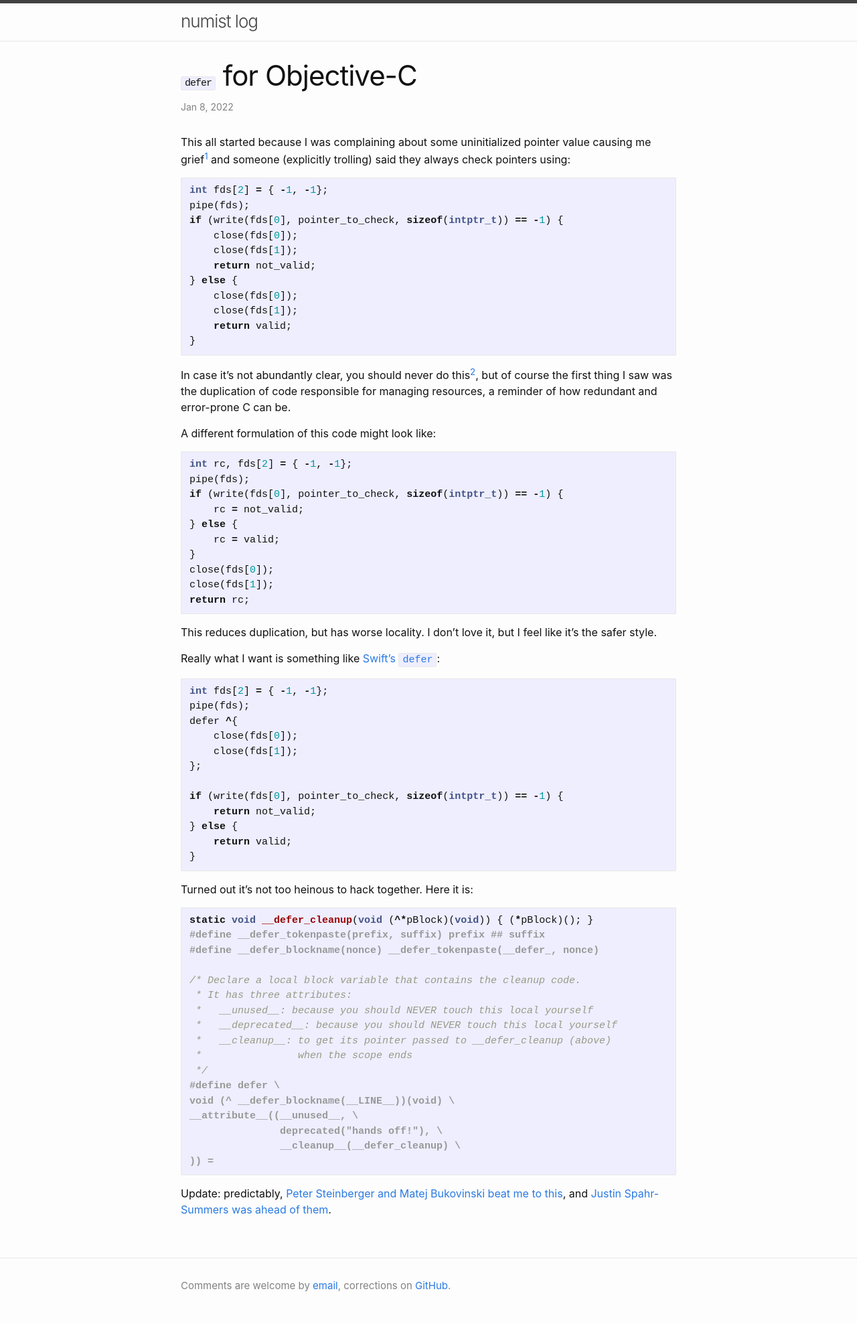
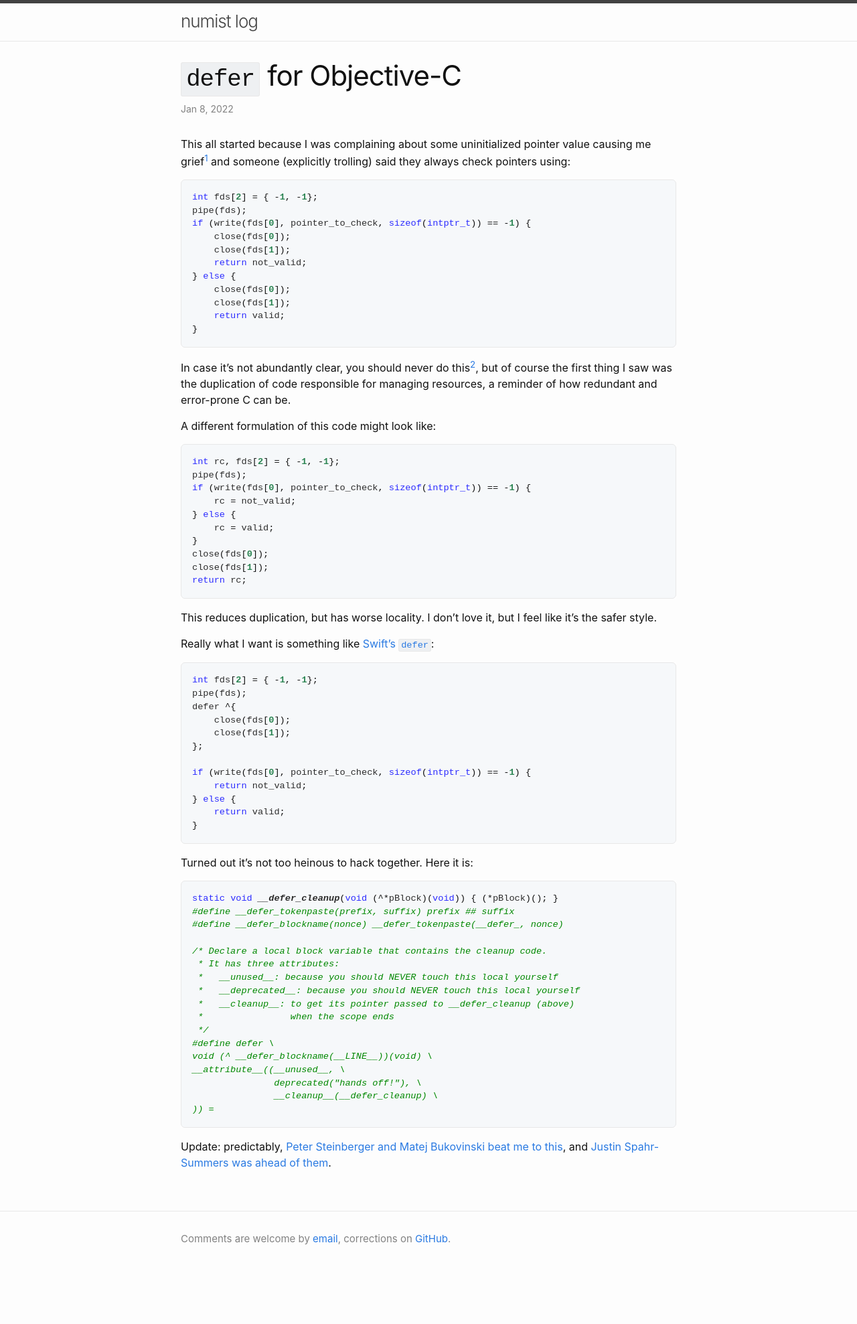
Before and after one commit to numist/numi.st, a Jekyll site: the page built from _posts/2022-01-08-objc-defer.md, in a window 1280 px wide. Shown: the whole page at 67% size. Built offline with Jekyll 4.4.1, drawn with Linux system fonts in a browser that asks for light colours; after the commit the page ends 1906 px from its top, so only the background shows below that.

Commit message:
Update stylesheets with some GitHub flavour and a variant of the sas Pygments style

```diff
--- a/_sass/minima/_base.scss
+++ b/_sass/minima/_base.scss
@@ -148,27 +148,70 @@
  */
 pre,
 code {
-  @include relative-font-size(0.9375);
   border: 1px solid $grey-color-light;
+}
+code,
+tt {
+  padding: .1em .2em;
+  margin: 0;
+  font-size: 85%;
+  background-color: rgba(175,184,193,0.2);
   border-radius: 3px;
-  background-color: #eef;
 }
 
-code {
-  padding: 1px 5px;
+code br,
+tt br {
+  display: none;
 }
 
+del code {
+  text-decoration: inherit;
+}
+
+pre code {
+  font-size: 100%;
+}
+
+.highlight {
+  margin-bottom: 16px;
+}
+
+.highlight pre {
+  margin-bottom: 0;
+  word-break: normal;
+}
+
+.highlight pre,
 pre {
-  padding: 8px 12px;
-  overflow-x: auto;
+  padding: 16px;
+  overflow: auto;
+  font-size: 85%;
+  line-height: 1.45;
+  background-color: #f6f8fa;
+  border-radius: 6px;
 
-  > code {
+  >code {
+    padding: 0;
+    margin: 0;
+    word-break: normal;
+    white-space: pre;
+    background: transparent;
     border: 0;
-    padding-right: 0;
-    padding-left: 0;
   }
 }
 
+pre code,
+pre tt {
+  display: inline;
+  max-width: auto;
+  padding: 0;
+  margin: 0;
+  overflow: visible;
+  line-height: inherit;
+  word-wrap: normal;
+  background-color: transparent;
+  border: 0;
+}
 
 
 /**
--- a/_sass/minima/_syntax-highlighting.scss
+++ b/_sass/minima/_syntax-highlighting.scss
@@ -1,71 +1,66 @@
-/**
- * Syntax highlighting styles
- */
-.highlight {
-  background: #fff;
-  @extend %vertical-rhythm;
-
-  .highlighter-rouge & {
-    background: #eef;
-  }
-
-  .c     { color: #998; font-style: italic } // Comment
-  .err   { color: #a61717; background-color: #e3d2d2 } // Error
-  .k     { font-weight: bold } // Keyword
-  .o     { font-weight: bold } // Operator
-  .cm    { color: #998; font-style: italic } // Comment.Multiline
-  .cp    { color: #999; font-weight: bold } // Comment.Preproc
-  .c1    { color: #998; font-style: italic } // Comment.Single
-  .cs    { color: #999; font-weight: bold; font-style: italic } // Comment.Special
-  .gd    { color: #000; background-color: #fdd } // Generic.Deleted
-  .gd .x { color: #000; background-color: #faa } // Generic.Deleted.Specific
-  .ge    { font-style: italic } // Generic.Emph
-  .gr    { color: #a00 } // Generic.Error
-  .gh    { color: #999 } // Generic.Heading
-  .gi    { color: #000; background-color: #dfd } // Generic.Inserted
-  .gi .x { color: #000; background-color: #afa } // Generic.Inserted.Specific
-  .go    { color: #888 } // Generic.Output
-  .gp    { color: #555 } // Generic.Prompt
-  .gs    { font-weight: bold } // Generic.Strong
-  .gu    { color: #aaa } // Generic.Subheading
-  .gt    { color: #a00 } // Generic.Traceback
-  .kc    { font-weight: bold } // Keyword.Constant
-  .kd    { font-weight: bold } // Keyword.Declaration
-  .kp    { font-weight: bold } // Keyword.Pseudo
-  .kr    { font-weight: bold } // Keyword.Reserved
-  .kt    { color: #458; font-weight: bold } // Keyword.Type
-  .m     { color: #099 } // Literal.Number
-  .s     { color: #d14 } // Literal.String
-  .na    { color: #008080 } // Name.Attribute
-  .nb    { color: #0086B3 } // Name.Builtin
-  .nc    { color: #458; font-weight: bold } // Name.Class
-  .no    { color: #008080 } // Name.Constant
-  .ni    { color: #800080 } // Name.Entity
-  .ne    { color: #900; font-weight: bold } // Name.Exception
-  .nf    { color: #900; font-weight: bold } // Name.Function
-  .nn    { color: #555 } // Name.Namespace
-  .nt    { color: #000080 } // Name.Tag
-  .nv    { color: #008080 } // Name.Variable
-  .ow    { font-weight: bold } // Operator.Word
-  .w     { color: #bbb } // Text.Whitespace
-  .mf    { color: #099 } // Literal.Number.Float
-  .mh    { color: #099 } // Literal.Number.Hex
-  .mi    { color: #099 } // Literal.Number.Integer
-  .mo    { color: #099 } // Literal.Number.Oct
-  .sb    { color: #d14 } // Literal.String.Backtick
-  .sc    { color: #d14 } // Literal.String.Char
-  .sd    { color: #d14 } // Literal.String.Doc
-  .s2    { color: #d14 } // Literal.String.Double
-  .se    { color: #d14 } // Literal.String.Escape
-  .sh    { color: #d14 } // Literal.String.Heredoc
-  .si    { color: #d14 } // Literal.String.Interpol
-  .sx    { color: #d14 } // Literal.String.Other
-  .sr    { color: #009926 } // Literal.String.Regex
-  .s1    { color: #d14 } // Literal.String.Single
-  .ss    { color: #990073 } // Literal.String.Symbol
-  .bp    { color: #999 } // Name.Builtin.Pseudo
-  .vc    { color: #008080 } // Name.Variable.Class
-  .vg    { color: #008080 } // Name.Variable.Global
-  .vi    { color: #008080 } // Name.Variable.Instance
-  .il    { color: #099 } // Literal.Number.Integer.Long
-}
+pre { line-height: 125%; }
+td.linenos .normal { color: inherit; background-color: transparent; padding-left: 5px; padding-right: 5px; }
+span.linenos { color: inherit; background-color: transparent; padding-left: 5px; padding-right: 5px; }
+td.linenos .special { color: #000000; background-color: #ffffc0; padding-left: 5px; padding-right: 5px; }
+span.linenos.special { color: #000000; background-color: #ffffc0; padding-left: 5px; padding-right: 5px; }
+.highlight .hll { background-color: #ffffcc }
+.highlight { background: #ffffff; }
+.highlight .c { color: #008800; font-style: italic } /* Comment */
+.highlight .err { color: #a61717; background-color: #e3d2d2 } /* Error */
+.highlight .g { color: #2c2cff } /* Generic */
+.highlight .k { color: #2c2cff } /* Keyword */
+.highlight .x { background-color: #ffffe0 } /* Other */
+.highlight .ch { color: #008800; font-style: italic } /* Comment.Hashbang */
+.highlight .cm { color: #008800; font-style: italic } /* Comment.Multiline */
+.highlight .cp { color: #008800; font-style: italic } /* Comment.Preproc */
+.highlight .cpf { color: #008800; font-style: italic } /* Comment.PreprocFile */
+.highlight .c1 { color: #008800; font-style: italic } /* Comment.Single */
+.highlight .cs { color: #008800; font-style: italic } /* Comment.Special */
+.highlight .gd { color: #2c2cff } /* Generic.Deleted */
+.highlight .ge { color: #008800 } /* Generic.Emph */
+.highlight .gr { color: #d30202 } /* Generic.Error */
+.highlight .gh { color: #2c2cff } /* Generic.Heading */
+.highlight .gi { color: #2c2cff } /* Generic.Inserted */
+.highlight .go { color: #2c2cff } /* Generic.Output */
+.highlight .gp { color: #2c2cff } /* Generic.Prompt */
+.highlight .gs { color: #2c2cff } /* Generic.Strong */
+.highlight .gu { color: #2c2cff } /* Generic.Subheading */
+.highlight .gt { color: #2c2cff } /* Generic.Traceback */
+.highlight .kc { color: #2c2cff; font-weight: bold } /* Keyword.Constant */
+.highlight .kd { color: #2c2cff } /* Keyword.Declaration */
+.highlight .kn { color: #2c2cff } /* Keyword.Namespace */
+.highlight .kp { color: #2c2cff } /* Keyword.Pseudo */
+.highlight .kr { color: #353580; font-weight: bold } /* Keyword.Reserved */
+.highlight .kt { color: #2c2cff } /* Keyword.Type */
+.highlight .m { color: #2c8553; font-weight: bold } /* Literal.Number */
+.highlight .s { color: #800080 } /* Literal.String */
+.highlight .n { color: #2c2c2c }
+.highlight .nb { color: #2c2cff } /* Name.Builtin */
+.highlight .nf { color: #2c2c2c; font-weight: bold; font-style: italic } /* Name.Function */
+.highlight .nv { color: #2c2cff; font-weight: bold } /* Name.Variable */
+.highlight .w { color: #bbbbbb } /* Text.Whitespace */
+.highlight .mb { color: #2c8553; font-weight: bold } /* Literal.Number.Bin */
+.highlight .mf { color: #2c8553; font-weight: bold } /* Literal.Number.Float */
+.highlight .mh { color: #2c8553; font-weight: bold } /* Literal.Number.Hex */
+.highlight .mi { color: #2c8553; font-weight: bold } /* Literal.Number.Integer */
+.highlight .mo { color: #2c8553; font-weight: bold } /* Literal.Number.Oct */
+.highlight .sa { color: #800080 } /* Literal.String.Affix */
+.highlight .sb { color: #800080 } /* Literal.String.Backtick */
+.highlight .sc { color: #800080 } /* Literal.String.Char */
+.highlight .dl { color: #800080 } /* Literal.String.Delimiter */
+.highlight .sd { color: #800080 } /* Literal.String.Doc */
+.highlight .s2 { color: #800080 } /* Literal.String.Double */
+.highlight .se { color: #800080 } /* Literal.String.Escape */
+.highlight .sh { color: #800080 } /* Literal.String.Heredoc */
+.highlight .si { color: #800080 } /* Literal.String.Interpol */
+.highlight .sx { color: #800080 } /* Literal.String.Other */
+.highlight .sr { color: #800080 } /* Literal.String.Regex */
+.highlight .s1 { color: #800080 } /* Literal.String.Single */
+.highlight .ss { color: #800080 } /* Literal.String.Symbol */
+.highlight .bp { color: #2c2cff } /* Name.Builtin.Pseudo */
+.highlight .fm { font-weight: bold; font-style: italic } /* Name.Function.Magic */
+.highlight .vc { color: #2c2cff; font-weight: bold } /* Name.Variable.Class */
+.highlight .vg { color: #2c2cff; font-weight: bold } /* Name.Variable.Global */
+.highlight .vi { color: #2c2cff; font-weight: bold } /* Name.Variable.Instance */
+.highlight .vm { color: #2c2cff; font-weight: bold } /* Name.Variable.Magic */
+.highlight .il { color: #2c8553; font-weight: bold } /* Literal.Number.Integer.Long */
```
